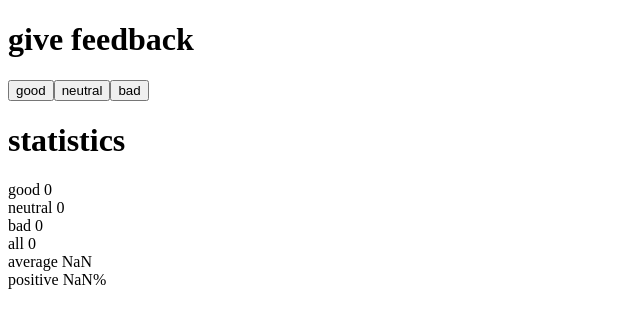
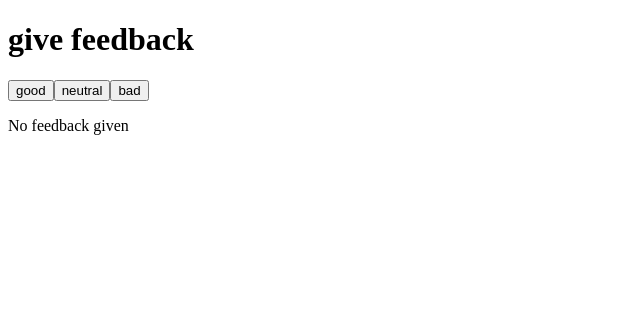
Before and after one commit to 000hcl/FST2025, a React (Vite) app in the folder part1/unicafe/: page / in a window 1280 px wide. Shown: the top 328 px of the page, without its empty margins (0-640 px from the left). Built offline with nearby package versions, Linux system fonts and the light colour scheme.

Commit message:
part 1.9

```diff
--- a/part1/unicafe/src/App.jsx
+++ b/part1/unicafe/src/App.jsx
@@ -8,6 +8,9 @@ const Statistics = (props) => {
   const all = props.good+props.bad+props.neutral
   const average = (props.good-props.bad)/all
   const positive = (props.good)/all*100
+  if (all==0) {
+    return <p>No feedback given</p>
+  } else {
     return (
       <>
         <h1>statistics</h1>
@@ -24,6 +27,8 @@ const Statistics = (props) => {
         positive {positive}%
       </>
     )
+  }
+
 }
 
 const App = () => {
```
Lines whose indentation alone changed are shown as unchanged.
